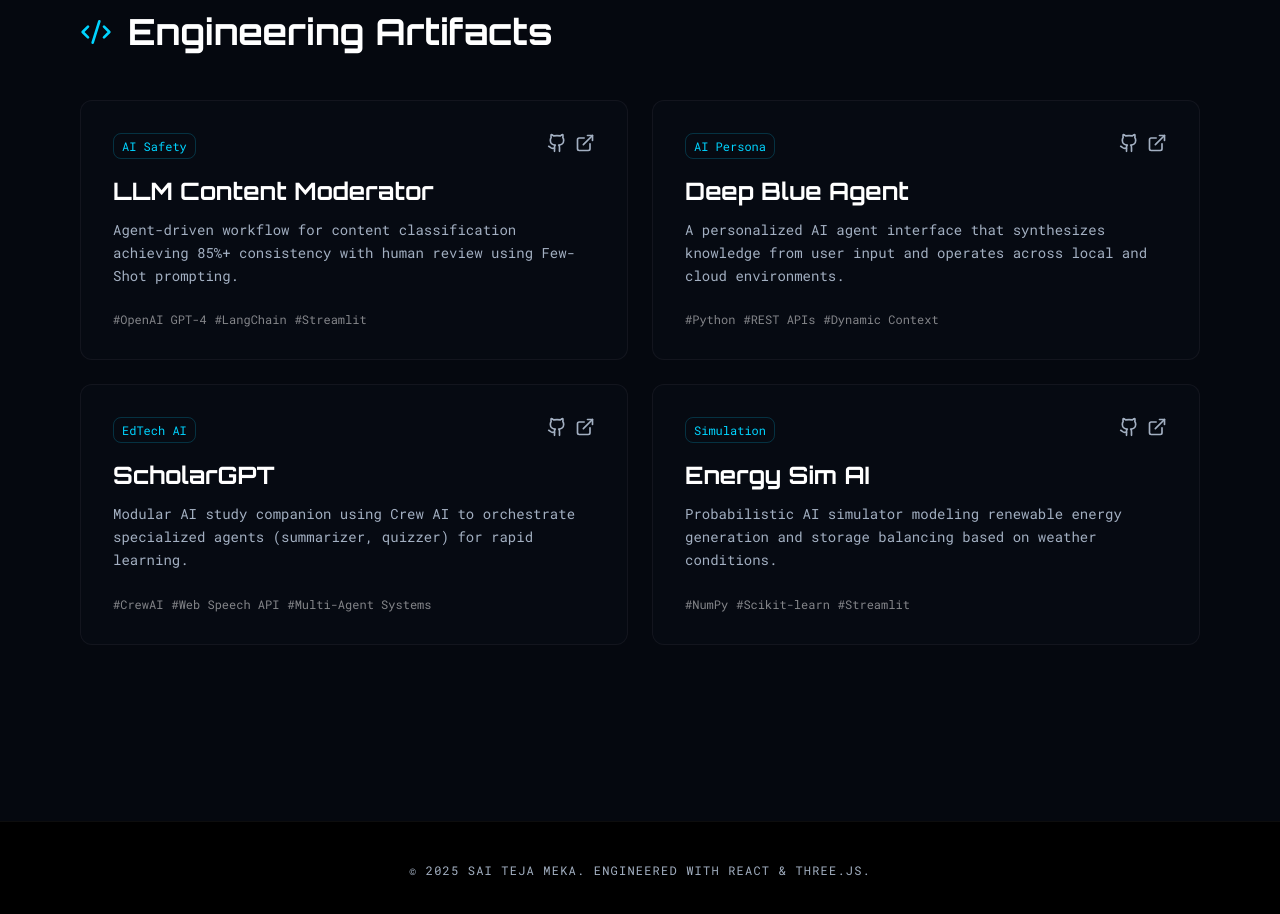
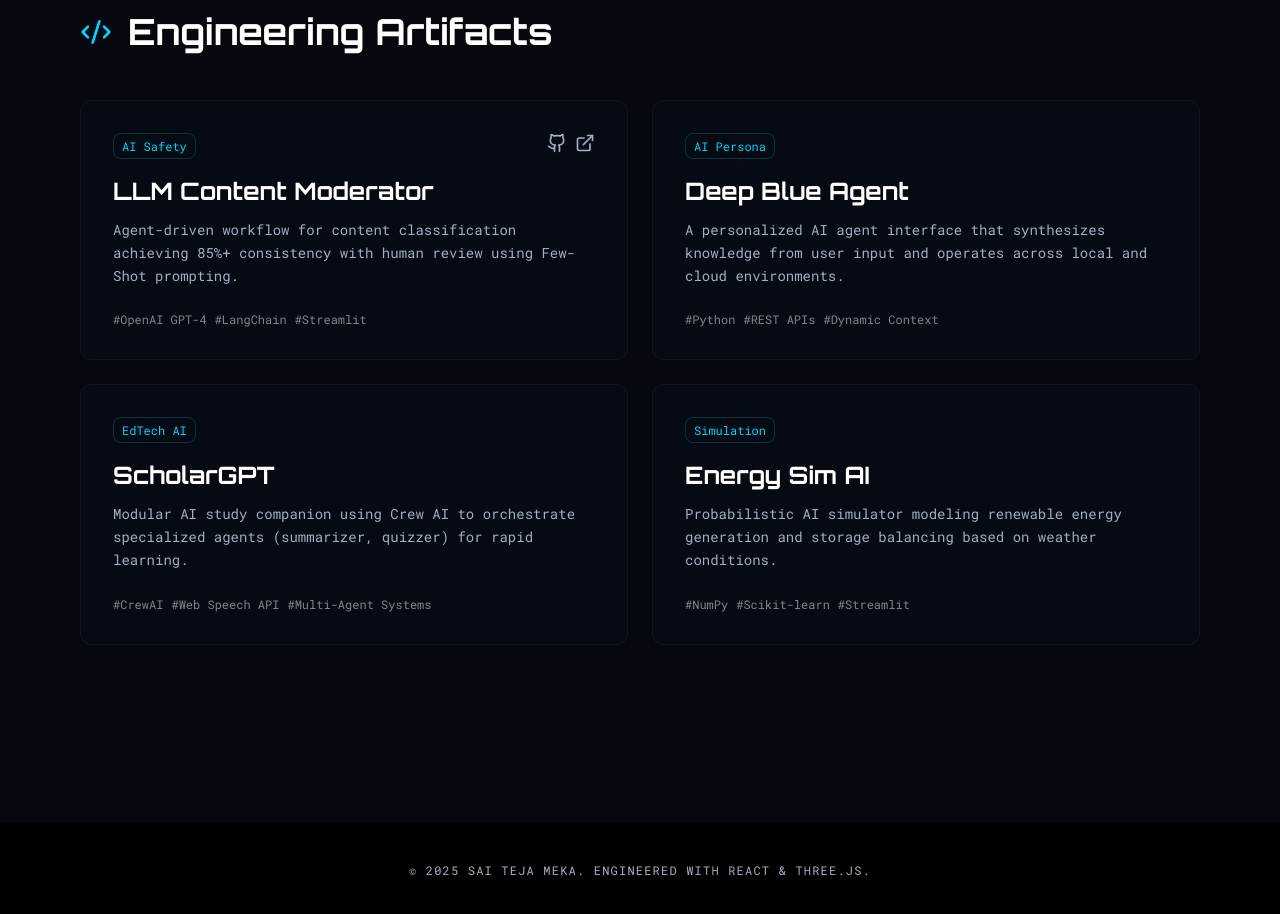
Before and after one commit to Sai-Teja-Meka/my-portfolio, a React (Vite) app: page / in a window 1280 px wide. Shown: the part 2160-3074 px from the top of the page. Built offline with nearby package versions, Linux system fonts and the light colour scheme.

Commit message:
Update Projects.tsx

```diff
--- a/src/components/Projects.tsx
+++ b/src/components/Projects.tsx
@@ -26,11 +26,11 @@ export function Projects({ onSelect }: ProjectsProps) {
             initial={{ opacity: 0, y: 20 }}
             whileInView={{ opacity: 1, y: 0 }}
             transition={{ delay: index * 0.1 }}
-            onClick={() => onSelect(project)} // <--- Triggers global modal
+            onClick={() => onSelect(project)}
             className="group relative bg-card/50 border border-white/5 rounded-xl overflow-hidden hover:border-primary/50 transition-all duration-500 cursor-pointer"
           >
-            {/* ... (Keep existing styling content) ... */}
             <div className="absolute inset-0 bg-gradient-to-b from-primary/5 to-transparent opacity-0 group-hover:opacity-100 transition-opacity duration-500 pointer-events-none" />
+
             <div className="absolute top-4 right-4 opacity-0 group-hover:opacity-100 transition-opacity duration-300">
               <Maximize2 className="w-5 h-5 text-primary" />
             </div>
@@ -40,9 +40,32 @@ export function Projects({ onSelect }: ProjectsProps) {
                 <span className="text-primary text-xs font-mono border border-primary/20 px-2 py-1 rounded">
                   {project.category}
                 </span>
+
+                {/* NEW CONDITIONAL LINK SECTION */}
                 <div className="flex gap-2 z-10" onClick={(e) => e.stopPropagation()}>
-                  <a href={project.link} className="hover:text-white text-muted-foreground transition-colors"><Github className="w-5 h-5" /></a>
-                  <a href={project.link} className="hover:text-primary text-muted-foreground transition-colors"><ExternalLink className="w-5 h-5" /></a>
+                  {project.githubUrl && (
+                    <a
+                      href={project.githubUrl}
+                      target="_blank"
+                      rel="noopener noreferrer"
+                      className="hover:text-white text-muted-foreground transition-colors"
+                      title="View Source Code"
+                    >
+                      <Github className="w-5 h-5" />
+                    </a>
+                  )}
+
+                  {project.demoUrl && (
+                    <a
+                      href={project.demoUrl}
+                      target="_blank"
+                      rel="noopener noreferrer"
+                      className="hover:text-primary text-muted-foreground transition-colors"
+                      title="View Live Demo"
+                    >
+                      <ExternalLink className="w-5 h-5" />
+                    </a>
+                  )}
                 </div>
               </div>
 
```
